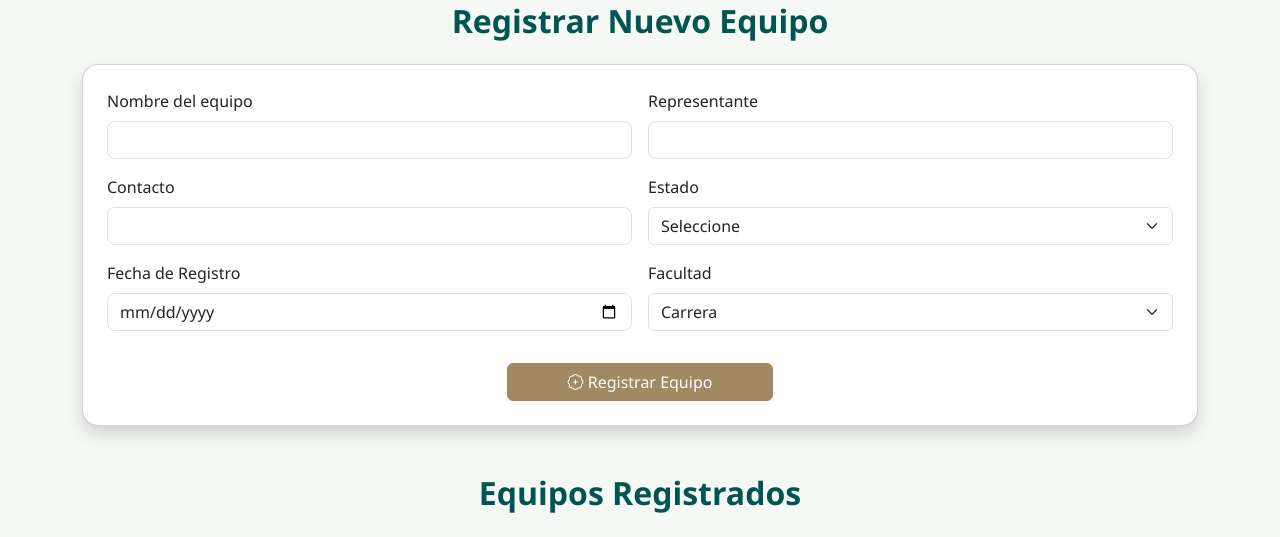
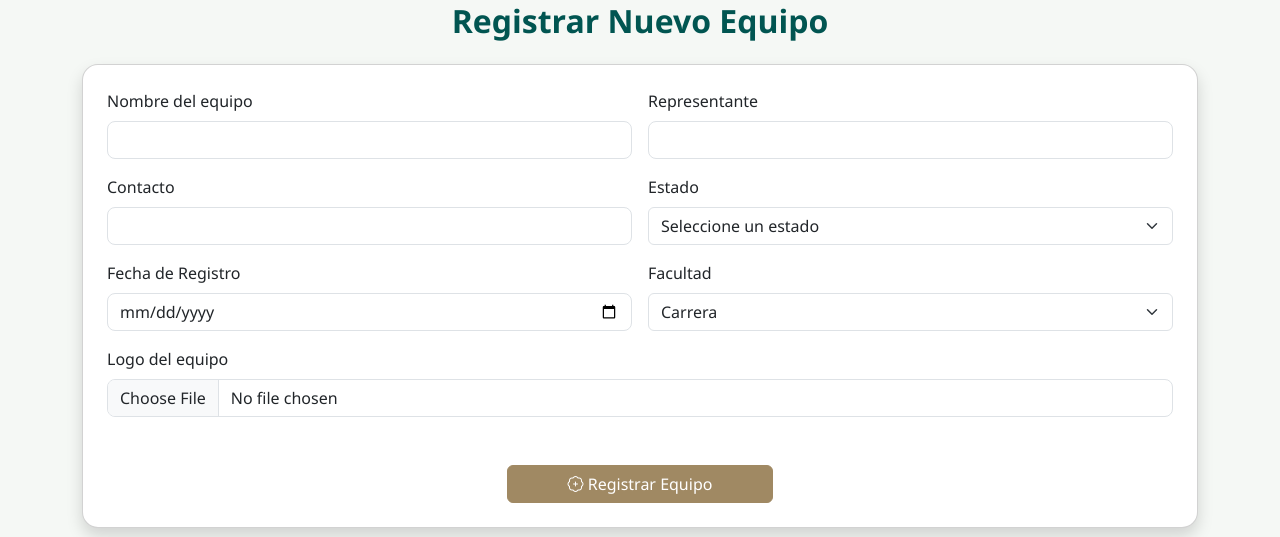
Before and after one commit to jonaSai3108/Proyecto-Final, a Flask app: page /EquiposCRUD in a window 1280 px wide. Shown: the part 136-673 px from the top of the page. Run offline with Flask 3, Linux system fonts and the light colour scheme; data that the repository does not hold is empty.

Commit message:
avances
Modulo de Equipos

```diff
--- a/api/equipos.py
+++ b/api/equipos.py
@@ -1,7 +1,12 @@
 from flask import Blueprint, request, jsonify
+from werkzeug.utils import secure_filename
+import os
 from db import get_connection
+from PIL import Image
+from io import BytesIO
 
 equipos_bp = Blueprint('equipos_bp', __name__)
+UPLOAD_FOLDER = 'static/imagenes/logos'
 
 @equipos_bp.route('/', methods=['GET'])
 def obtener_todos_los_equipos():
@@ -27,62 +32,69 @@ def obtener_todos_los_equipos():
 # INSERTAR EQUIPO
 @equipos_bp.route('/insertar', methods=['POST'])
 def insertar_equipo():
-    data = request.json
+    conn = None
+    cursor = None
     try:
+        nombre = request.form['nombre']
+        representante = request.form['representante']
+        contacto = request.form['contacto']
+        estado = request.form['estado']
+        fecha_registro = request.form['fecha_registro']
+        id_facultad = request.form['id_facultad']
+        logo = request.files.get('logo')
+
+        print("Logo recibido:", logo.filename if logo else None)
+
         conn = get_connection()
-        cursor = conn.cursor()
+        cursor = conn.cursor(dictionary=True)
 
         cursor.callproc('equipo_crud', (
             'INSERT',
             0,
-            data['nombre'],
-            data['representante'],
-            data['contacto'],
-            data['estado'],
-            data['fecha_registro'],
-            data['id_facultad']
+            nombre,
+            representante,
+            contacto,
+            estado,
+            fecha_registro,
+            id_facultad,
         ))
         conn.commit()
+
+        nuevo_id = None
+        for result in cursor.stored_results():
+            row = result.fetchone()
+            print("Resultado SP:", row)
+            if row and 'id_equipo' in row:
+                nuevo_id = row['id_equipo']
+
+        print("Nuevo ID generado:", nuevo_id)
+
+        if logo and logo.filename and nuevo_id:
+            try:
+                img = Image.open(logo.stream)
+                png_path = os.path.join(UPLOAD_FOLDER, f"{nuevo_id}.png")
+                print("Guardando logo en:", png_path)
+                img.convert("RGBA").save(png_path, format="PNG")
+                print("Logo guardado correctamente.")
+            except Exception as img_err:
+                print("Error al guardar la imagen:", img_err)
+        else:
+            print("No se guardó el logo (falta archivo o id).")
 
         return jsonify({'mensaje': 'Equipo insertado correctamente'}), 201
 
     except Exception as e:
+        print("Error en insertar_equipo:", e)
         return jsonify({'error': str(e)}), 500
 
     finally:
-        cursor.close()
-        conn.close()
-
-# OBTENER UN EQUIPO POR ID
-@equipos_bp.route('/<int:id_equipo>', methods=['GET'])
-def obtener_equipo(id_equipo):
-    try:
-        conn = get_connection()
-        cursor = conn.cursor(dictionary=True)
-
-        cursor.callproc('equipo_crud', (
-            'SELECT',
-            id_equipo,
-            '', '', '', '', None, 0
-        ))
-
-        equipo = None
-        for result in cursor.stored_results():
-            data = result.fetchall()
-            if data:
-                equipo = data[0]
-
-        if equipo is None:
-            return jsonify({'error': 'Equipo no encontrado'}), 404
-
-        return jsonify(equipo), 200
-
-    except Exception as e:
-        return jsonify({'error': str(e)}), 500
-
-    finally:
-        cursor.close()
-        conn.close()
+        try:
+            if cursor is not None:
+                cursor.close()
+            if conn is not None:
+                conn.close()
+        except Exception as close_err:
+            print("Error cerrando conexión/cursor:", close_err)
 
 
 # ACTUALIZAR EQUIPO
@@ -138,7 +150,8 @@ def eliminar_equipo(id_equipo):
         cursor.close()
         conn.close()
 
-#Ruta para consumir la vista que nos muestra los detalles de cualquier equipo
+
+# Obtener detalles de un equipo
 @equipos_bp.route('/vista/<int:id_equipo>', methods=['GET'])
 def obtener_equipo_vista(id_equipo):
     try:
--- a/db.py
+++ b/db.py
@@ -7,7 +7,7 @@ def get_connection():
             host='localhost',
             port=3306,
             user='root',
-            password='Elison21!',
+            password='Noe31081998',
             database='DBTorneosFutbol'
         )
         if connection.is_connected():
--- a/static/css/resultado.css
+++ b/static/css/resultado.css
@@ -1,4 +1,3 @@
-
     body {
       padding-top: 90px;
       background-color: #f8faf9;
--- a/static/js/equipoCRUD.js
+++ b/static/js/equipoCRUD.js
@@ -25,35 +25,26 @@ async function cargarFacultades() {
 }
 
 // Manejar el formulario de inserción
-document.getElementById('formEquipo').addEventListener('submit', async (e) => {
+document.getElementById('formRegistrar').addEventListener('submit', async function(e) {
     e.preventDefault();
-
-  const data = getFormData();
-
-  // Validación simple
-  if (!data.nombre || !data.representante || !data.contacto || !data.estado || !data.fecha_registro || !data.id_facultad) {
-    alert('Por favor completa todos los campos');
-    return;
-  }
+    const form = e.target;
+    const formData = new FormData(form);
 
     try {
-    const res = await fetch(API_INSERT_URL, {
+        const res = await fetch('/api/equipos/insertar', {
             method: 'POST',
-      headers: { 'Content-Type': 'application/json' },
-      body: JSON.stringify(data)
+            body: formData
         });
-
         const result = await res.json();
-
         if (res.ok) {
-      alert(result.mensaje);
-      document.getElementById('formEquipo').reset();
-      cargarEquipos(); // Recargar la tabla
+            alert(result.mensaje || 'Equipo registrado correctamente');
+            form.reset();
+            loadTeams(); // Recarga la lista de equipos
         } else {
-      alert('Error: ' + result.error);
+            alert(result.error || 'Error al registrar equipo');
         }
     } catch (err) {
-    alert('Error al conectar con el servidor');
+        alert('Error de conexión');
     }
 });
 
--- a/templates/Equipo.html
+++ b/templates/Equipo.html
@@ -43,9 +43,9 @@
             <div class="input-group">
                 <span class="input-group-text"><i class="fas fa-filter"></i></span>
                 <select class="form-select" id="filterStatus">
-                    <option value="">Todos los estados</option>
-                    <option value="ACTIVO">Activos</option>
-                    <option value="INACTIVO">Inactivos</option>
+                    <option value="">Todos los Equipos</option>
+                    <option value="ACTIVO">Equipos Activos</option>
+                    <option value="INACTIVO">Equipos Inactivos</option>
                 </select>
             </div>
         </div>
--- a/templates/equiposCRUD.html
+++ b/templates/equiposCRUD.html
@@ -24,25 +24,27 @@
 
     <!-- Formulario -->
     <section class="card p-4 mb-5 shadow">
-      <form id="formEquipo">
+      <form id="formRegistrar" enctype="multipart/form-data">
         <div class="row g-3">
           <div class="col-md-6">
         <label for="nombre" class="form-label">Nombre del equipo</label>
-        <input type="text" id="nombre" class="form-control" required>
+        <input type="text" id="nombre" name="nombre" class="form-control" required>
+
       </div>
       <div class="col-md-6">
         <label for="representante" class="form-label">Representante</label>
-        <input type="text" id="representante" class="form-control" required>
+        <input type="text" id="representante" name="representante" class="form-control" required>
       </div>
+
       <div class="col-md-6">
         <label for="contacto" class="form-label">Contacto</label>
-        <input type="text" id="contacto" class="form-control" required>
+        <input type="text" id="contacto" name="contacto" class="form-control" required>
       </div>
 
       <div class="col-md-6">
         <label for="estado" class="form-label">Estado</label>
-        <select id="estado" class="form-select" required>
-          <option value="">Seleccione</option>
+        <select id="estado" name="estado" class="form-select" required>
+          <option value="">Seleccione un estado</option>
           <option value="Activo">Activo</option>
           <option value="Inactivo">Inactivo</option>
         </select>
@@ -50,15 +52,20 @@
 
       <div class="col-md-6">
         <label for="fecha_registro" class="form-label">Fecha de Registro</label>
-        <input type="date" id="fecha_registro" class="form-control" required>
+        <input type="date" id="fecha_registro" name="fecha_registro" class="form-control" required>
       </div>
 
       <div class="col-md-6">
         <label for="id_facultad" class="form-label">Facultad</label>
-        <select id="id_facultad" class="form-select" required>
+        <select id="id_facultad" name="id_facultad" class="form-select" required>
           <option value="">Carrera</option>
         </select>
       </div>
+
+      <div class="mb-3">
+        <label for="logo" class="form-label">Logo del equipo</label>
+        <input type="file" class="form-control" id="logo" name="logo" accept="image/*">
+    </div>
 
       <div class="d-flex justify-content-center">
         <button type="submit" class="btn w-25 mt-3 just" style="background-color: #A08963; border-color: #A08963; color: #fff;">
```
Also changed, not shown: static/js/equipos.js (+20 -6 lines), templates/gestionar_equipo.html (+18 -7 lines), static/imagenes/logos/16.png (added), static/imagenes/logos/22.png (added). Lines whose indentation alone changed are shown as unchanged.
